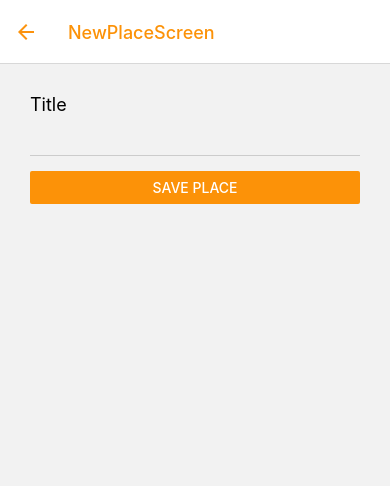
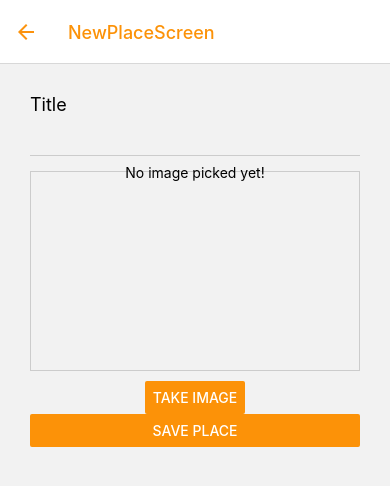
Before and after one commit to ovsiannykov/rn-places-app, a React Native app: screen /NewPlaceScreen in a window 390 px wide. Shown: the top 486 px of the page. Built offline with nearby package versions, Linux system fonts and the light colour scheme.

Commit message:
239. Accessing the Device Camera

```diff
--- /dev/null
+++ b/components/ImgPicker.js
@@ -0,0 +1,61 @@
+import React, { useState } from "react";
+import { View, Button, Text, StyleSheet, Image } from "react-native";
+import * as ImagePicker from "expo-image-picker";
+import * as MediaLibrary from "expo-media-library";
+//import * as Permissions from "expo-permissions";
+
+import Colors from "../constants/Colors";
+
+const ImgPicker = (props) => {
+  const [image, setImage] = useState(null);
+
+  const takeImageHandler = async () => {
+    // No permissions request is necessary for launching the image library
+    let result = await ImagePicker.launchImageLibraryAsync({
+      mediaTypes: ImagePicker.MediaTypeOptions.All,
+      allowsEditing: true,
+      aspect: [4, 3],
+      quality: 1,
+    });
+
+    console.log(result);
+
+    if (!result.cancelled) {
+      setImage(result.uri);
+    }
+  };
+  return (
+    <View style={styles.imagePicker}>
+      <View style={styles.imagePreview}>
+        <Text>No image picked yet!</Text>
+        <Image style={styles.image} />
+      </View>
+      <Button
+        title="Take image"
+        color={Colors.primary}
+        onPress={takeImageHandler}
+      />
+    </View>
+  );
+};
+
+const styles = StyleSheet.create({
+  imagePicker: {
+    alignItems: "center",
+  },
+  imagePreview: {
+    width: "100%",
+    height: 200,
+    marginBottom: 10,
+    justifyContent: "center",
+    alignItems: "center",
+    borderColor: "#ccc",
+    borderWidth: 1,
+  },
+  image: {
+    width: "100%",
+    height: "100%",
+  },
+});
+
+export default ImgPicker;
--- a/package.json
+++ b/package.json
@@ -15,6 +15,9 @@
     "@react-navigation/native-stack": "^6.5.0",
     "@react-navigation/stack": "^6.1.1",
     "expo": "~44.0.0",
+    "expo-image-picker": "~12.0.1",
+    "expo-media-library": "~14.0.0",
+    "expo-permissions": "~13.1.0",
     "expo-status-bar": "~1.2.0",
     "react": "17.0.1",
     "react-dom": "17.0.1",
--- a/screens/NewPlaceScreen.js
+++ b/screens/NewPlaceScreen.js
@@ -12,6 +12,7 @@ import { useNavigation } from "@react-navigation/native";
 
 import Colors from "../constants/Colors";
 import * as palcesActions from "../store/places-actions";
+import ImgPicker from "../components/ImgPicker";
 
 const NewPlaceScreen = (props) => {
   const [titleValue, setTitleValue] = useState("");
@@ -38,6 +39,7 @@ const NewPlaceScreen = (props) => {
           onChangeText={titleChangeHandler}
           value={titleValue}
         />
+        <ImgPicker />
         <Button
           title="Save Place"
           color={Colors.primary}
```
Also changed, not shown: 1 other file (tests, documents, lock files or other folders).
